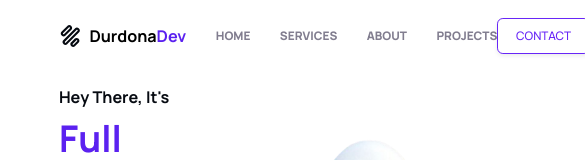
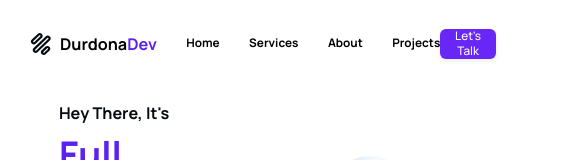
Before and after one commit to durdonadev/personal-portfolio, a React (Create React App) app: page / in a window 390 px wide. Shown: the top 160 px of the page, 585 px wide, since content can reach past the window. Built offline with nearby package versions, Linux system fonts and the light colour scheme.

Commit message:
Change Logo and apply media query in top-navigation

```diff
--- a/src/pages/home/sections/top-navigation/NavigationLinks.tsx
+++ b/src/pages/home/sections/top-navigation/NavigationLinks.tsx
@@ -8,11 +8,15 @@ type PropsType = {
 };
 
 const StyledLink = styled.a`
-    color: var(--gray-500);
-    font-weight: var(--font-weight-800);
+    color: var(--color-navbar);
+    font-weight: var(--font-weight-700);
+    font-size: var(--font-size-16);
+    padding-bottom: 0.2rem;
+    border-bottom: 0.2rem solid transparent;
+    transition: all 1s;
 
     &:hover {
-        color: var(--primary-800);
+        border-bottom: 1px solid var(--color-navbar);
     }
 `;
 
--- a/src/pages/home/sections/top-navigation/TopNavigation.tsx
+++ b/src/pages/home/sections/top-navigation/TopNavigation.tsx
@@ -1,26 +1,77 @@
 import styled from "styled-components";
 import { NavigationLink } from "./NavigationLinks";
 import { Button, Logo } from "../../../../design-system";
-import { Container } from "../../../components";
 
 const links = [
-    { text: "HOME", link: "" },
-    { text: "SERVICES", link: "#services" },
-    { text: "ABOUT", link: "#about" },
-    { text: "PROJECTS", link: "#projects" }
+    { text: "Home", link: "" },
+    { text: "Services", link: "#services" },
+    { text: "About", link: "#about" },
+    { text: "Projects", link: "#projects" }
 ];
 
-const BaseContainer = styled(Container)`
-    position: -webkit-sticky;
-    position: sticky;
-    top: 0;
-    background-color: #ffffff7e;
-    backdrop-filter: blur(1rem);
-    z-index: 999;
+const BaseContainer = styled.nav`
+    margin: 0 auto;
+    max-width: 190rem;
+    padding: 2.5rem 28.2rem;
 
     display: flex;
     align-items: center;
     justify-content: space-between;
+
+    @media (max-width: 106em) {
+        //1696
+        padding: 2.5rem 21rem;
+    }
+
+    @media (max-width: 100em) {
+        //1600
+        padding: 2.5rem 17rem;
+    }
+
+    @media (max-width: 96em) {
+        //1536
+        padding: 2.5rem 15rem;
+    }
+
+    @media (max-width: 90em) {
+        //1440
+        padding: 2.5rem 12.5rem;
+    }
+
+    @media (max-width: 84em) {
+        //1344
+        padding: 2.5rem 11rem;
+    }
+
+    @media (max-width: 82em) {
+        //1300
+        padding: 2.5rem 9rem;
+    }
+
+    @media (max-width: 77.5em) {
+        //1240
+        padding: 2.5rem 8rem;
+    }
+
+    @media (max-width: 75em) {
+        //1200
+        padding: 2.5rem 7rem;
+    }
+
+    @media (max-width: 69em) {
+        //1104
+        padding: 2.5rem 6rem;
+    }
+
+    @media (max-width: 64em) {
+        //1024
+        padding: 2.5rem 5rem;
+    }
+
+    @media (max-width: 57em) {
+        //912
+        padding: 4rem;
+    }
 `;
 
 const Links = styled.div`
@@ -55,13 +106,13 @@ const TopNavigation: React.FC = () => {
             </Links>
 
             <Button
+                size="md"
                 color="primary"
-                variant="outlined"
-                size="lg"
                 shape="rounded"
+                variant="contained"
                 onClick={handleOnClick}
             >
-                CONTACT
+                Let's Talk
             </Button>
         </BaseContainer>
     );
```
